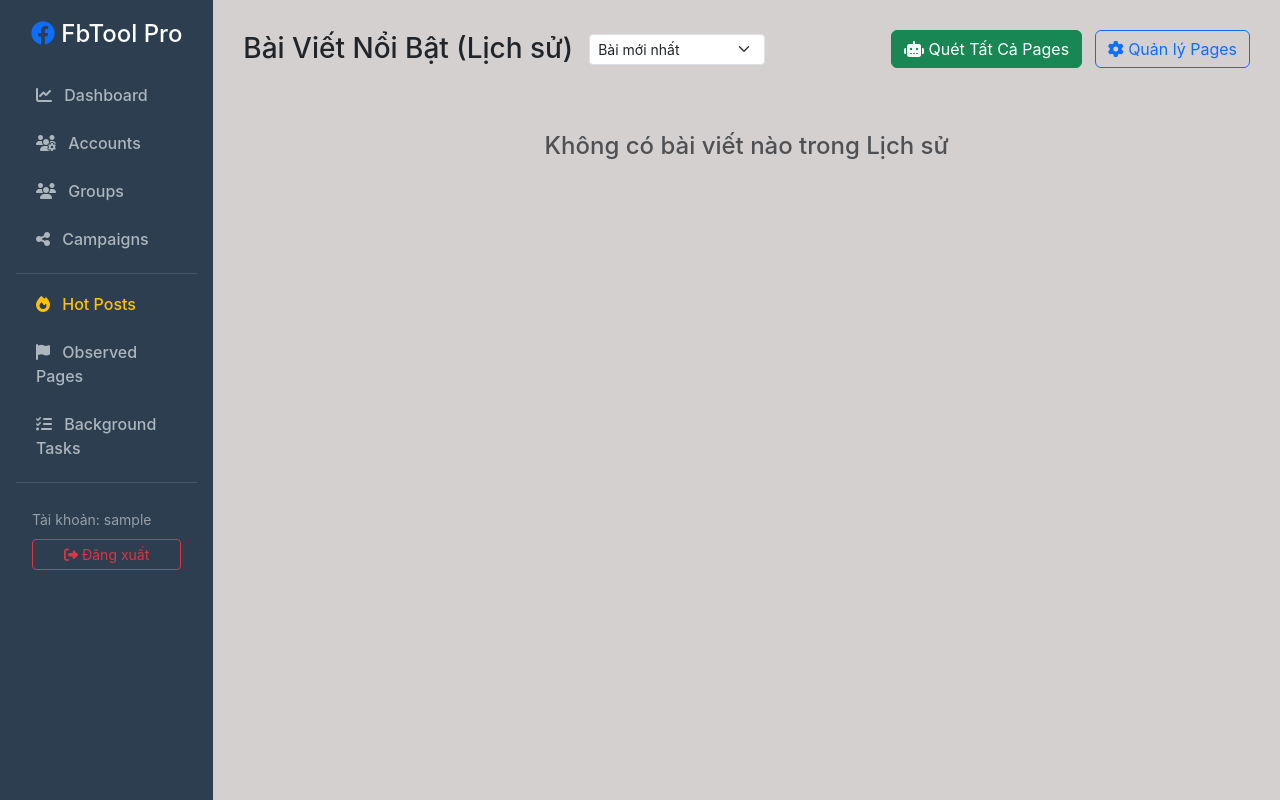
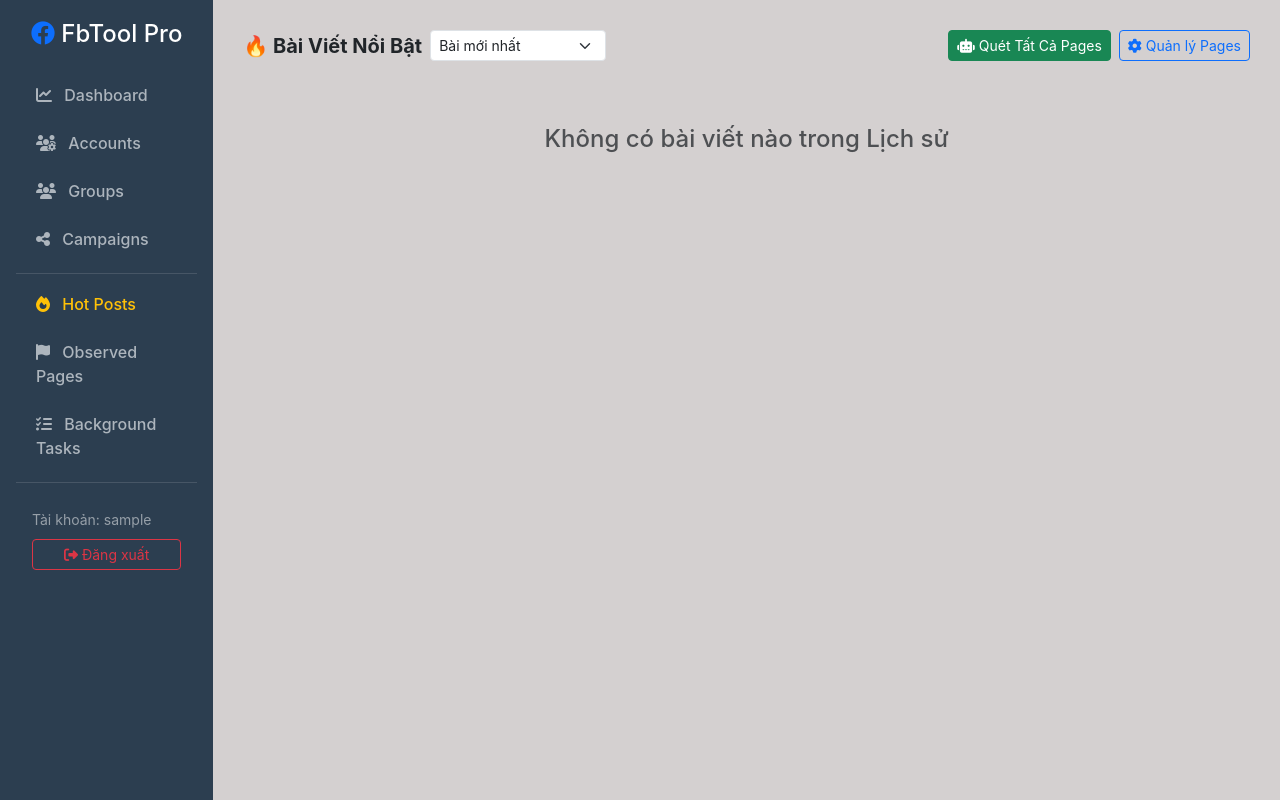
Before and after one commit to thongnm19089/share_fb, a Django app: page /hot-posts/ in a window 1280 px wide. Run offline with Django 5.2, Linux system fonts and the light colour scheme; the visitor is signed in with stand-in values (Sample User, id 1); data that the repository does not hold is empty.

Commit message:
ui: improve mobile responsive layout for hot post list

```diff
--- a/automation/templates/automation/hot_post_list.html
+++ b/automation/templates/automation/hot_post_list.html
@@ -1,16 +1,21 @@
 {% extends 'automation/base.html' %}
 {% block content %}
-<div class="d-flex justify-content-between mb-3 align-items-center">
-    <div class="d-flex align-items-center">
-        <h3 class="mb-0">Bài Viết Nổi Bật (Lịch sử)</h3>
-        <select id="sort-select" class="form-select form-select-sm ms-3" style="width: auto;">
+<!-- Header responsive: stack on mobile -->
+<div class="mb-3">
+    <div class="d-flex flex-wrap align-items-center justify-content-between gap-2">
+        <div class="d-flex align-items-center flex-wrap gap-2">
+            <h5 class="mb-0 fw-bold">🔥 Bài Viết Nổi Bật</h5>
+            <select id="sort-select" class="form-select form-select-sm" style="width: auto; min-width: 130px;">
                 <option value="engagement">Tương tác Cao nhất</option>
                 <option value="time" selected>Bài mới nhất</option>
             </select>
         </div>
-    <div>
-        <button id="btn-scrape-all" class="btn btn-success me-2"><i class="fas fa-robot"></i> Quét Tất Cả Pages</button>
-        <a href="{% url 'page_list' %}" class="btn btn-outline-primary"><i class="fas fa-cog"></i> Quản lý Pages</a>
+        <div class="d-flex gap-2">
+            <button id="btn-scrape-all" class="btn btn-success btn-sm"><i class="fas fa-robot"></i> <span
+                    class="d-none d-sm-inline">Quét Tất Cả Pages</span><span class="d-sm-none">Quét</span></button>
+            <a href="{% url 'page_list' %}" class="btn btn-outline-primary btn-sm"><i class="fas fa-cog"></i> <span
+                    class="d-none d-sm-inline">Quản lý Pages</span><span class="d-sm-none">Pages</span></a>
+        </div>
     </div>
 </div>
 
@@ -179,13 +184,15 @@
                 const defaultSnippet = "[Không có nội dung text]";
 
                 html += `
-            <div class="col-6 col-sm-6 col-md-4 col-xl-3 mb-2">
+            <div class="col-6 col-md-4 col-xl-3 mb-2">
                 <div class="card h-100 shadow-sm border-${borderClass}" style="background:#f8f9fa;">
-                    <div class="card-header bg-white d-flex justify-content-between align-items-center py-1 px-2">
-                        <span class="fw-bold text-primary text-truncate flex-grow-1 small" style="font-size:0.85rem;"><i class="fas fa-flag"></i> ${post.page_name || 'Page'}</span>
-                        <a href="${post.post_url}" target="_blank" class="text-decoration-none text-primary ms-1 text-nowrap" style="font-size:0.8rem;" title="Xem Bài">
+                    <div class="card-header bg-white py-1 px-2">
+                        <div class="d-flex justify-content-between align-items-center">
+                            <span class="fw-bold text-primary text-truncate small" style="font-size:0.82rem; max-width:55%;"><i class="fas fa-flag me-1"></i>${post.page_name || 'Page'}</span>
+                            <a href="${post.post_url}" target="_blank" class="text-decoration-none text-secondary text-nowrap" style="font-size:0.75rem;" title="Xem Bài">
                                 <i class="far fa-clock"></i> ${timeStr}
                             </a>
+                        </div>
                     </div>
                     <div class="card-body py-1 px-2 d-flex flex-column" style="background:#f8f9fa;">
                         <p class="card-text mb-1"
```
Lines whose indentation alone changed are shown as unchanged.
